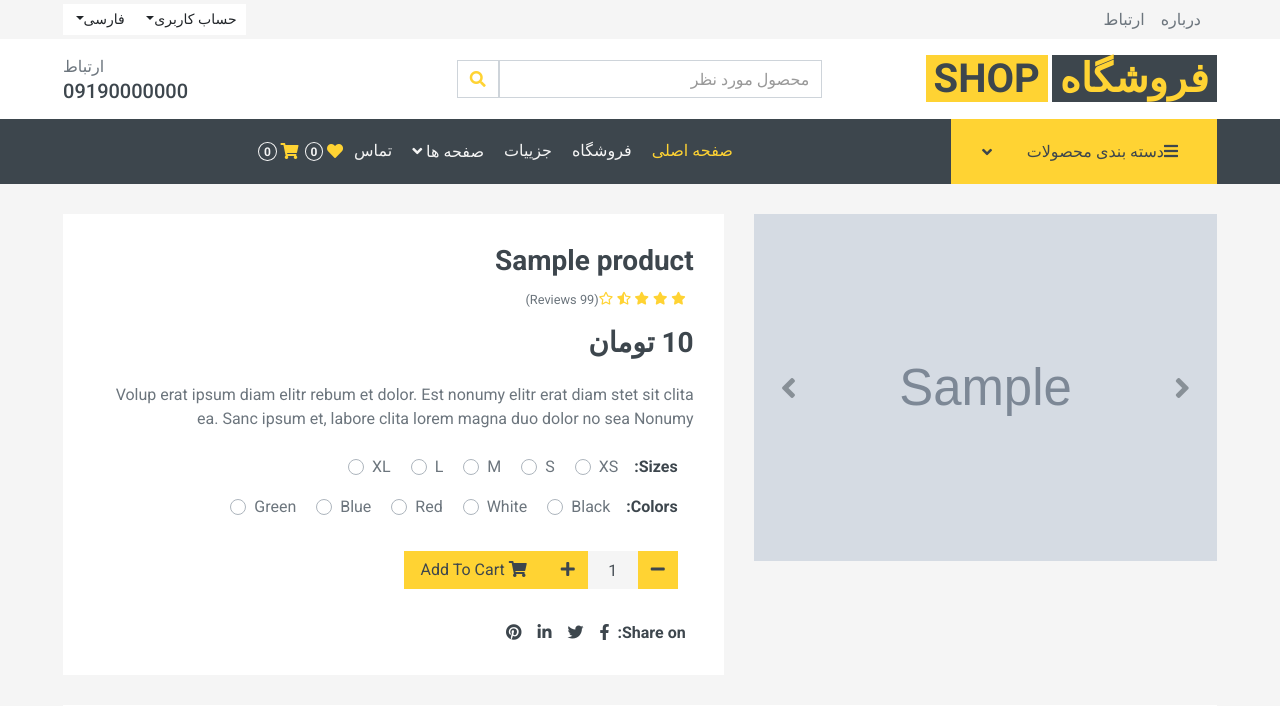
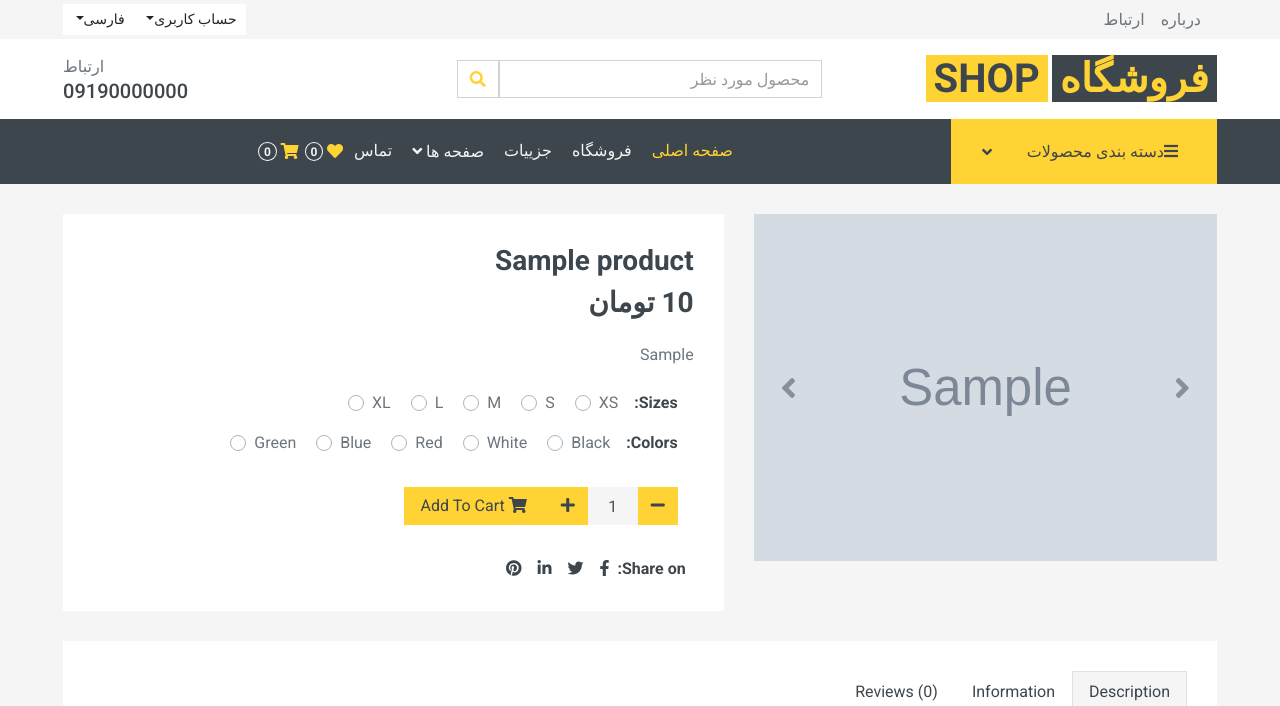
Before and after one commit to iamnimix/Django_FinalProject, a Django app: template shop/productions/templates/detail.html in a window 1280 px wide. Shown: the top 706 px of the page. Run offline with Django 4.2, Linux system fonts and the light colour scheme; the template is opened without the code that fills it: values that come from a table or form of the project are taken from there, others are empty; tables that the repository leaves empty hold one stand-in row (values such as "Sample post"); grey boxes marked "Sample" are stand-in pictures; some libraries are stand-ins or nearby versions.

Commit message:
add get_absolute_url for Product and change list,detail.html and add ProductDetail view

```diff
--- a/shop/productions/models.py
+++ b/shop/productions/models.py
@@ -1,4 +1,5 @@
 from django.db import models
+from django.urls import reverse
 from django.utils.text import slugify
 
 
@@ -44,6 +45,9 @@ class Product(models.Model):
     class Meta:
         ordering = ('name',)
 
+    def get_absolute_url(self):
+        return reverse("productions:product_detail", args=[self.id, self.slug])
+
     def calculate_discount(self):
         if self.discount:
             discount_percent = self.discount.amount
--- a/shop/productions/templates/detail.html
+++ b/shop/productions/templates/detail.html
@@ -25,20 +25,18 @@
             <div class="col-lg-7 h-auto mb-30">
                 <div class="h-100 bg-light p-30">
                     <h3>{{product.name}}</h3>
-                    <div class="d-flex mb-3">
-                        <div class="text-primary mr-2">
-                            <small class="fas fa-star"></small>
-                            <small class="fas fa-star"></small>
-                            <small class="fas fa-star"></small>
-                            <small class="fas fa-star-half-alt"></small>
-                            <small class="far fa-star"></small>
-                        </div>
-                        <small class="pt-1">(99 Reviews)</small>
-                    </div>
+<!--                    <div class="d-flex mb-3">-->
+<!--                        <div class="text-primary mr-2">-->
+<!--                            <small class="fas fa-star"></small>-->
+<!--                            <small class="fas fa-star"></small>-->
+<!--                            <small class="fas fa-star"></small>-->
+<!--                            <small class="fas fa-star-half-alt"></small>-->
+<!--                            <small class="far fa-star"></small>-->
+<!--                        </div>-->
+<!--                        <small class="pt-1">(99 Reviews)</small>-->
+<!--                    </div>-->
                     <h3 class="font-weight-semi-bold mb-4">{{product.price}} تومان</h3>
-                    <p class="mb-4">Volup erat ipsum diam elitr rebum et dolor. Est nonumy elitr erat diam stet sit
-                        clita ea. Sanc ipsum et, labore clita lorem magna duo dolor no sea
-                        Nonumy</p>
+                    <p class="mb-4">{{product.specifications}}</p>
                     <div class="d-flex mb-3">
                         <strong class="text-dark mr-3">Sizes:</strong>
                         <form>
--- a/shop/productions/templates/list.html
+++ b/shop/productions/templates/list.html
@@ -89,7 +89,7 @@
                         </div>
                     </div>
                     <div class="text-center py-4">
-                        <a class="h6 text-decoration-none text-truncate" href="{% url 'productions:detail' product.id %}">{{product.name}}</a>
+                        <a class="h6 text-decoration-none text-truncate" href="{{product.get_absolute_url}}">{{product.name}}</a>
                         <div class="d-flex align-items-center justify-content-center mt-2">
                             <h5>{{product.price}}تومان</h5><h6 class="text-muted ml-2">1000<del></del></h6>
                         </div>
--- a/shop/productions/urls.py
+++ b/shop/productions/urls.py
@@ -5,5 +5,5 @@ app_name = 'productions'
 urlpatterns = [
     path('', views.ProductList.as_view(), name='product_list'),
     path("<slug:category_slug>/", views.ProductList.as_view(), name="product_list_by_category"),
-    path('<int:id>/', views.detail_page, name='detail'),
+    path('<int:id>/<slug:slug>/', views.ProductDetail.as_view(), name='product_detail'),
 ]
```
Also changed, not shown: shop/productions/views.py (+20 -9 lines).
